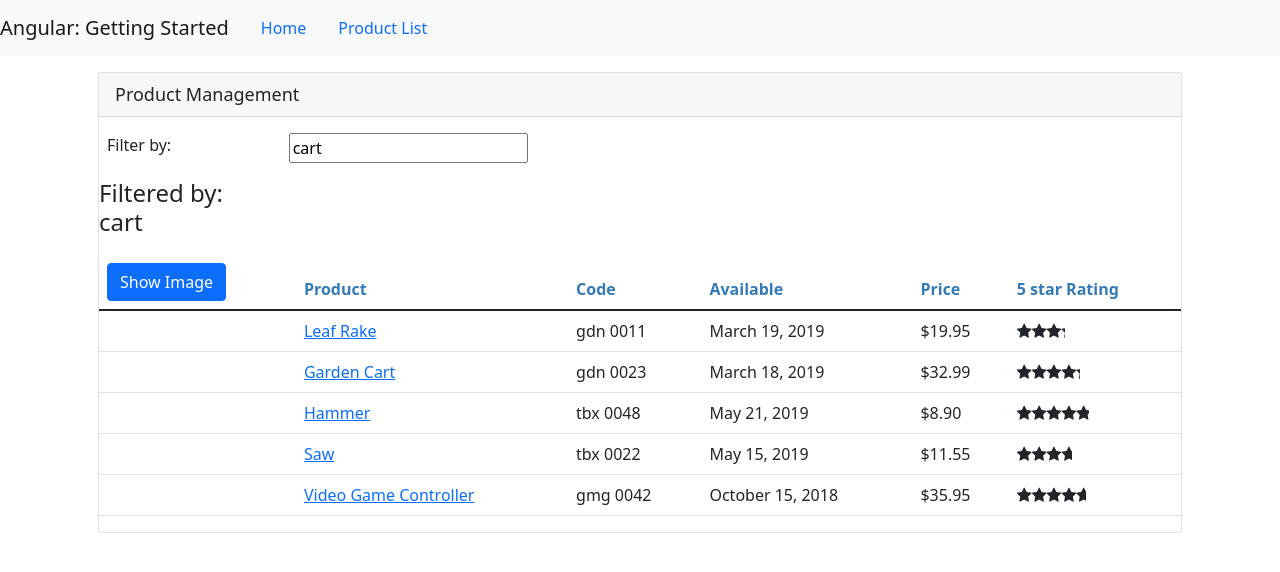
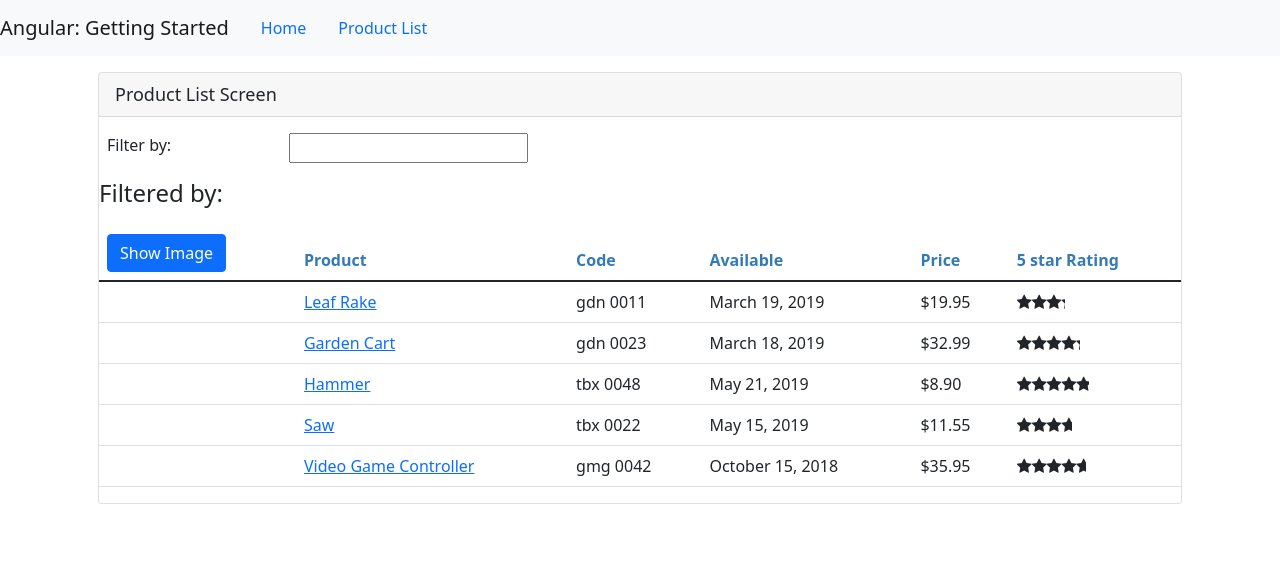
Before and after one commit to CaptainQuickWit/AngularProductListApp, an Angular app: page /products in a window 1280 px wide. Shown: the top 572 px of the page. Built offline with nearby package versions, Linux system fonts and the light colour scheme.

Commit message:
updated welcome screen

```diff
--- a/src/app/products/product-list.component.ts
+++ b/src/app/products/product-list.component.ts
@@ -11,7 +11,7 @@ import { Subscription } from 'rxjs';
 })
 export class ProductListComponent implements OnInit, OnDestroy {
 
-    pageTitle: string = 'Product Management';
+    pageTitle: string = 'Product List Screen';
     imageWidth: number = 50;
     imageMargin: number = 2;
     showImage: boolean = false;
@@ -57,7 +57,7 @@ export class ProductListComponent implements OnInit, OnDestroy {
     }
 
     ngOnInit(): void {
-        this.listFilter = 'cart';
+
         console.log('In OnInit');
         //this.products = this.productService.getProducts(); 1st
         /*
```
Also changed, not shown: src/app/products/product.service.ts (+4 -7 lines).
